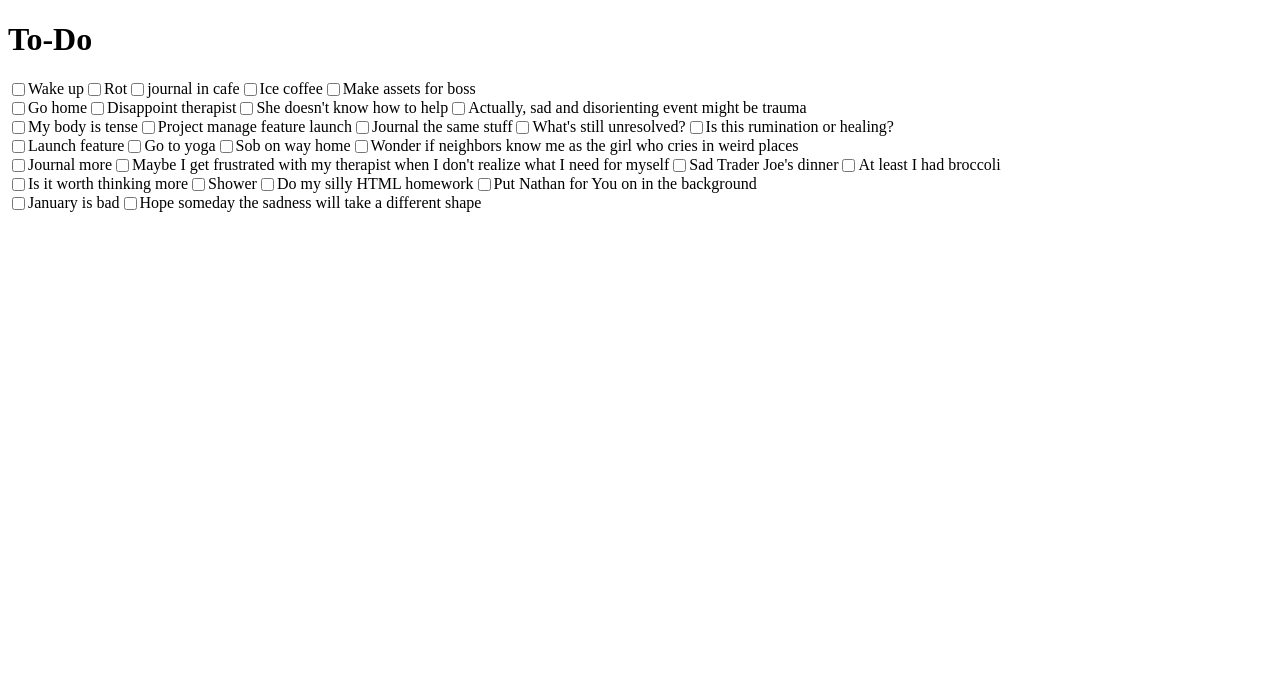
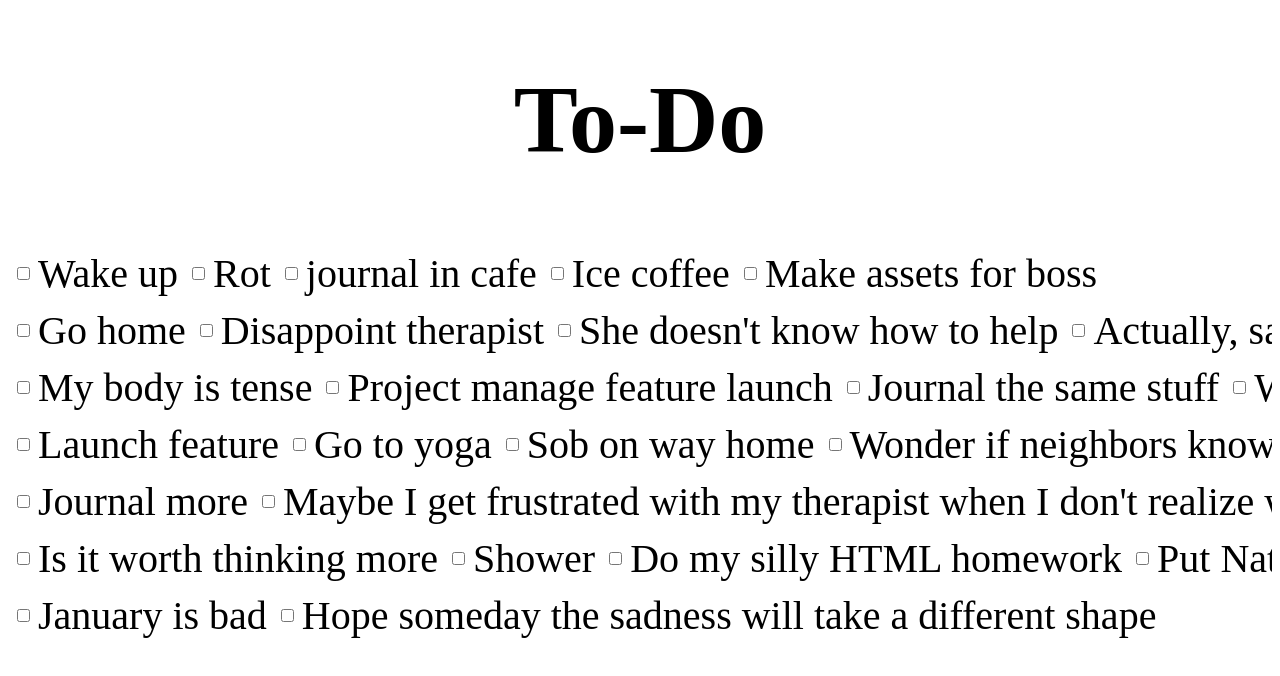
Before and after one commit to ImExtraPolite3/to-do-art-project, a plain HTML site: page index.html in a window 1280 px wide. Drawn offline with Linux system fonts and the light colour scheme.

```diff
--- a/style.css
+++ b/style.css
@@ -1,8 +1,26 @@
+section {
+  width: 100%;
+  overflow: hidden;
+}
+
 .row {
+  width: 200%;
   display: flex;
+  margin: 10px 0;
 }
 
 label {
+  margin: 0 5px;
   display: flex;
+  gap: 5px;
   flex-direction: row-reverse;
 }
+
+h1 {
+  text-align: center;
+  font-size: 6rem;
+}
+
+.row > label {
+  font-size: 2.5rem;
+}
```
